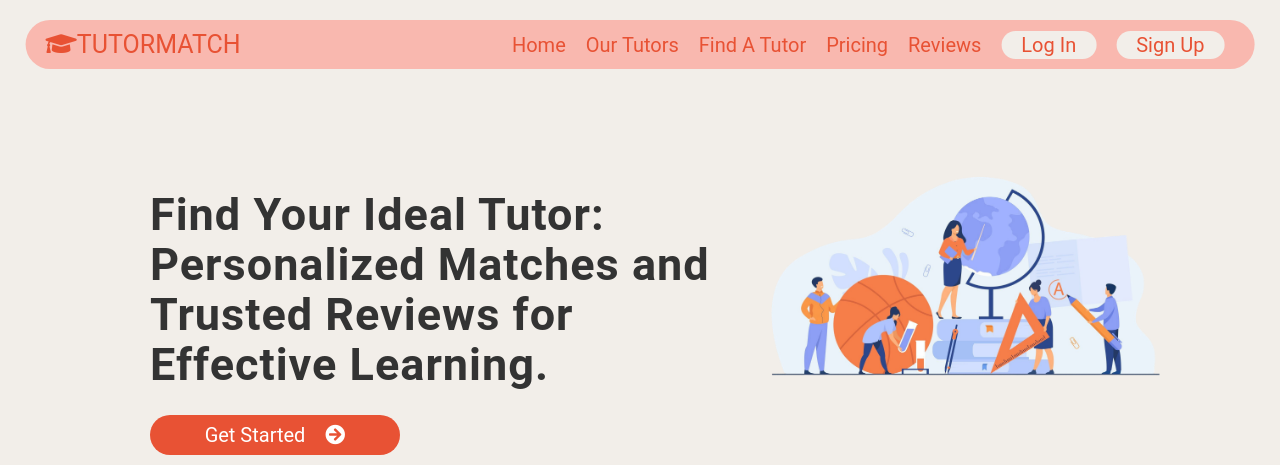
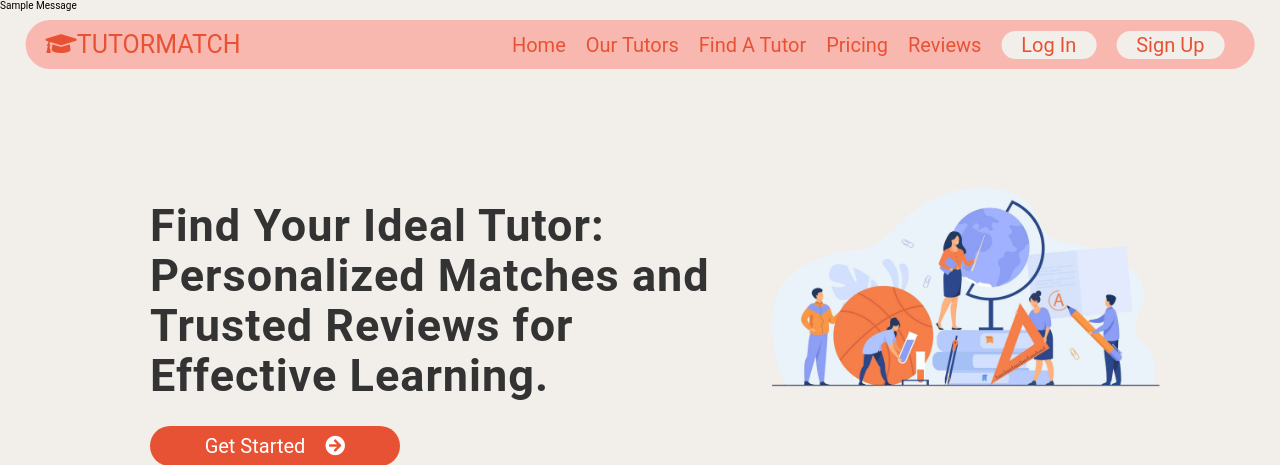
Before and after one commit to TutorMatch22/Tutor_Match, a Flask app: page / in a window 1280 px wide. Shown: the top 465 px of the page. Run offline with Flask 3, Linux system fonts and the light colour scheme; tables that the repository leaves empty hold one stand-in row (values such as "Sample post"); one stand-in notice (Sample message) is shown.

Commit message:
added flash message to display login info

```diff
--- a/templates/index.html
+++ b/templates/index.html
@@ -22,6 +22,15 @@
     </nav>
     <div class="fas fa-bars"></div>
 </header>
+<section id="flash-messages">
+    {% with messages = get_flashed_messages(with_categories=true) %}
+        {% if messages %}
+            {% for category, message in messages %}
+                <div class="alert alert-{{ category }}">{{ message }}</div>
+            {% endfor %}
+        {% endif %}
+    {% endwith %}
+</section>
 <section class="home" id="home">
     <div class="banner">
         <div class="app-text">
```
